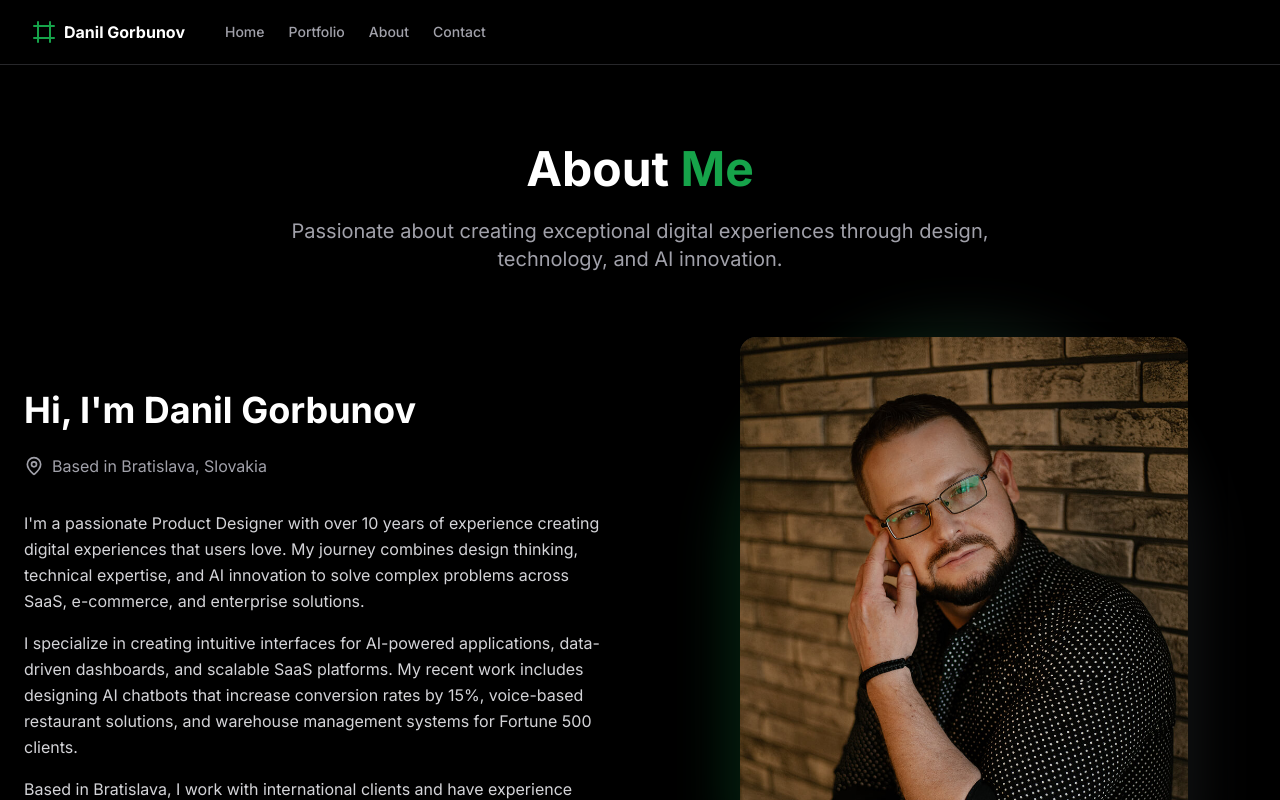
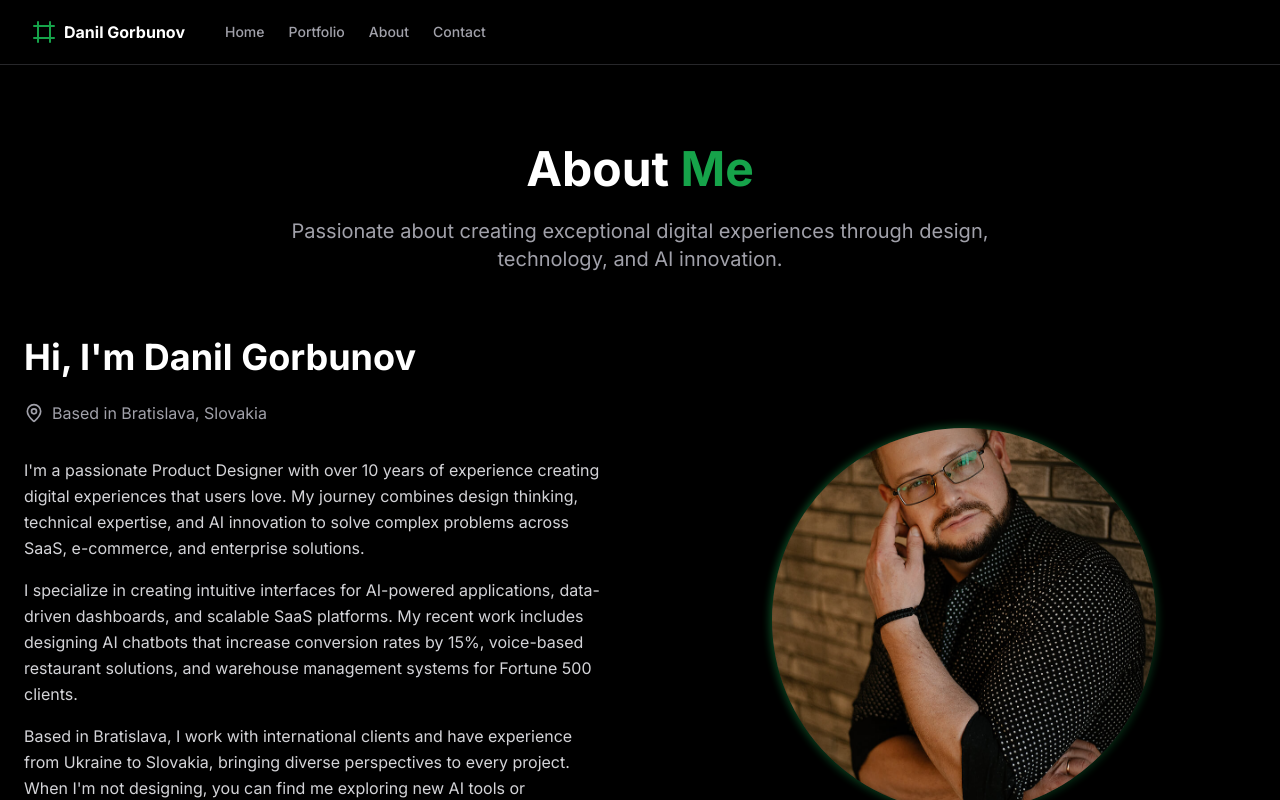
Before and after one commit to DanilGorbunov/portfolio, a Next.js app: page /about in a window 1280 px wide. Shown: the top 800 px of the page. Built offline with nearby package versions, Linux system fonts and the light colour scheme.

Commit message:
Update contact images: make smaller and round

```diff
--- a/app/about/page.tsx
+++ b/app/about/page.tsx
@@ -139,15 +139,15 @@ export default function AboutPage() {
             transition={{ duration: 0.6, delay: 0.2 }}
             className="relative"
           >
-            <div className="relative w-full max-w-md mx-auto">
-              <div className="absolute -inset-4 bg-gradient-to-r from-primary/20 to-zinc-600/20 rounded-full blur-xl"></div>
-              <div className="relative bg-zinc-800 rounded-2xl shadow-2xl overflow-hidden">
+            <div className="relative w-full max-w-sm mx-auto">
+              <div className="absolute -inset-0.5 bg-gradient-to-r from-primary/50 to-primary/30 rounded-full blur-sm"></div>
+              <div className="relative bg-zinc-800 rounded-full shadow-2xl overflow-hidden">
                 <Image
                   src="/images/my_photo.jpg"
                   alt="Danil Gorbunov - Product Designer"
-                  width={400}
-                  height={500}
-                  className="w-full h-auto object-cover"
+                  width={300}
+                  height={300}
+                  className="w-full h-auto object-cover aspect-square"
                 />
               </div>
             </div>
--- a/app/page-copy.tsx
+++ b/app/page-copy.tsx
@@ -111,9 +111,9 @@ export default function Home() {
                 <img
                   alt="Danil Gorbunov portrait"
                   className="relative aspect-square overflow-hidden rounded-full object-cover object-center border-4 border-zinc-800"
-                  height="400"
+                  height="300"
                   src="https://hebbkx1anhila5yf.public.blob.vercel-storage.com/dan.jpg-IchGTMVQHQUWYf3UoQsDntbh9GhYcB.jpeg"
-                  width="400"
+                  width="300"
                 />
               </div>
             </motion.div>
--- a/app/page.tsx
+++ b/app/page.tsx
@@ -178,12 +178,13 @@ export default function Home() {
               className="lg:sticky lg:top-30"
             >
               <div className="relative">
+                <div className="absolute -inset-0.5 bg-gradient-to-r from-primary/50 to-primary/30 rounded-full blur-sm"></div>
                 <Image
                   src="/images/my_photo.jpg"
                   alt="Danil Gorbunov - Product Designer / Developer +AI"
-                  width={500}
-                  height={600}
-                  className="w-full h-auto object-cover"
+                  width={300}
+                  height={300}
+                  className="relative aspect-square overflow-hidden rounded-full object-cover object-center border-4 border-zinc-800"
                   priority
                   quality={100}
                 />
```
